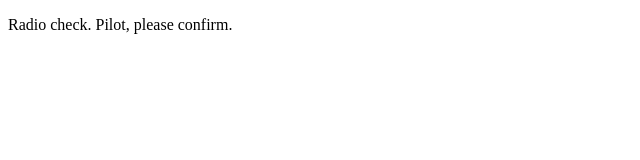
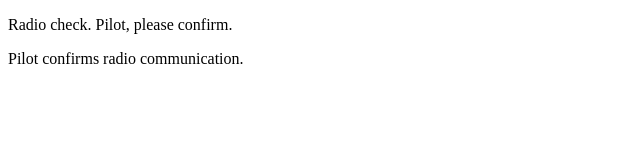
Before and after one commit to miccraig15/pilot-talk, a plain HTML site: page index.html in a window 1280 px wide. Shown: the whole page, without its empty margins (0-640 px from the left). Drawn offline with Linux system fonts and the light colour scheme.

Commit message:
pilot communication.

```diff
--- a/index.html
+++ b/index.html
@@ -2,5 +2,6 @@
 <html>
    <body>
       <p>Radio check. Pilot, please confirm.</p>
+      <p>Pilot confirms radio communication.</p>
    </body>
 </html>
```
